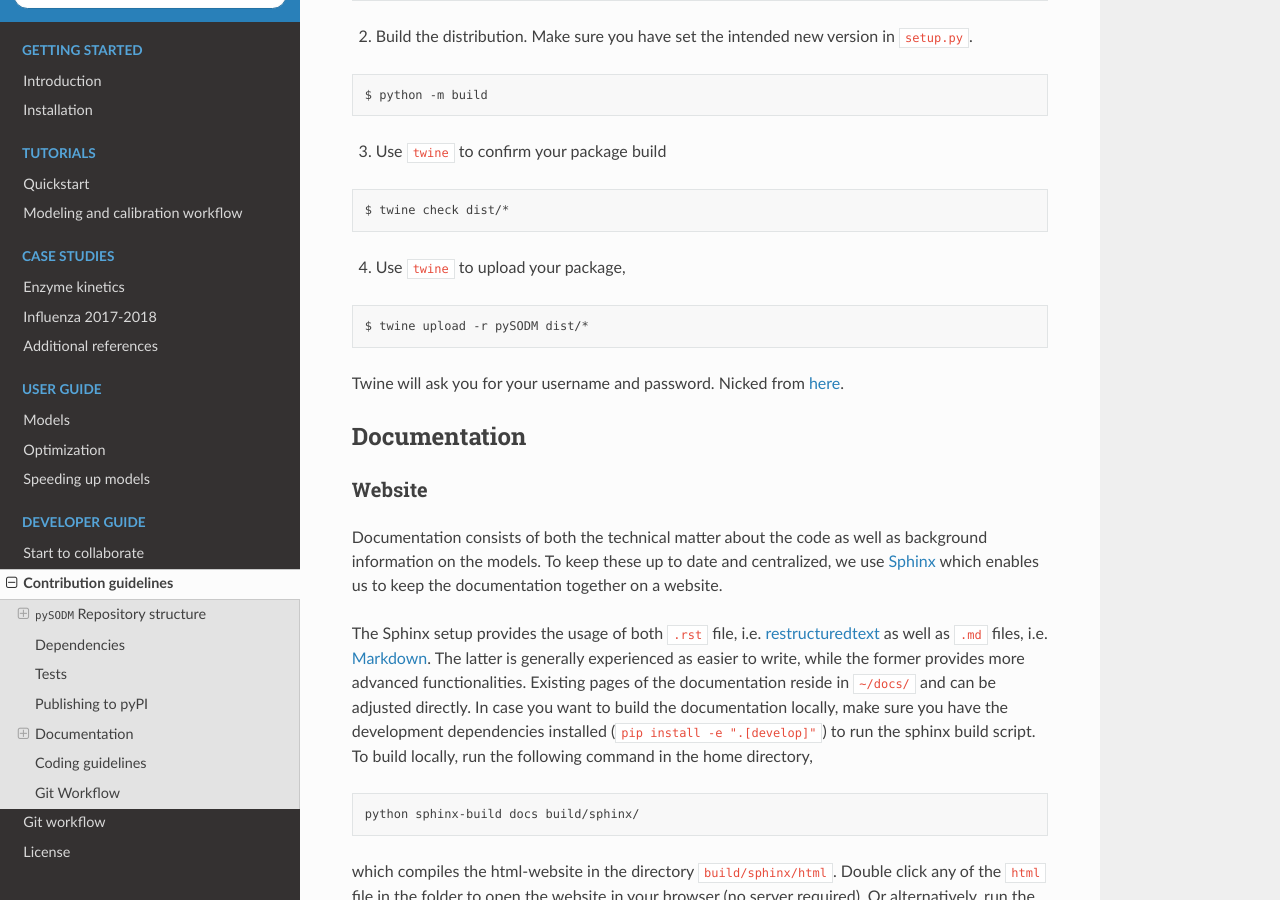
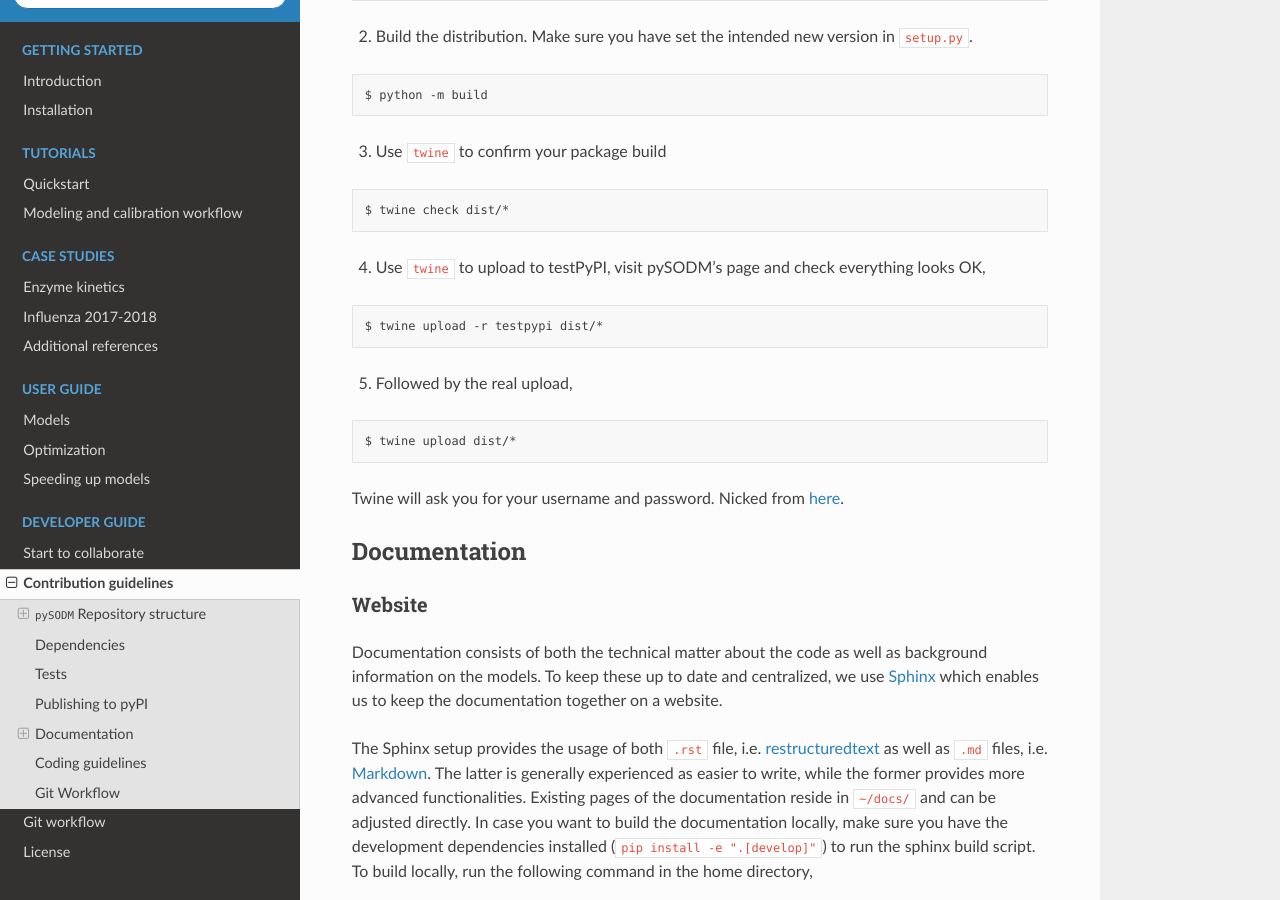
Before and after one commit to twallema/pySODM, a Sphinx documentation site: the page built from docs/guidelines.md, in a window 1280 px wide and 900 px high, scrolled down 1984 px. Built offline with Sphinx 7.4.7 and the Read the Docs theme 3.1.0, drawn with Linux system fonts in a browser that asks for light colours.

Commit message:
Add "upload to 'testpyPItest'" section in docs (#107)

````diff
--- a/docs/guidelines.md
+++ b/docs/guidelines.md
@@ -78,10 +78,16 @@ $ python -m build
 $ twine check dist/*
 ```
 
-4. Use `twine` to upload your package,
+4. Use `twine` to upload to testPyPI, visit pySODM's page and check everything looks OK,
 
 ```bash
-$ twine upload -r pySODM dist/*
+$ twine upload -r testpypi dist/*
+```
+
+5. Followed by the real upload,
+
+```bash
+$ twine upload dist/*
 ```
 
 Twine will ask you for your username and password. Nicked from [here](https://realpython.com/pypi-publish-python-package/).
````
